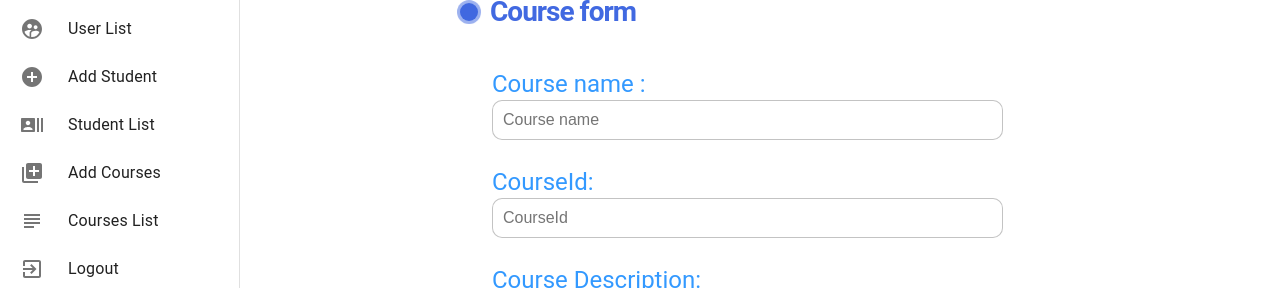
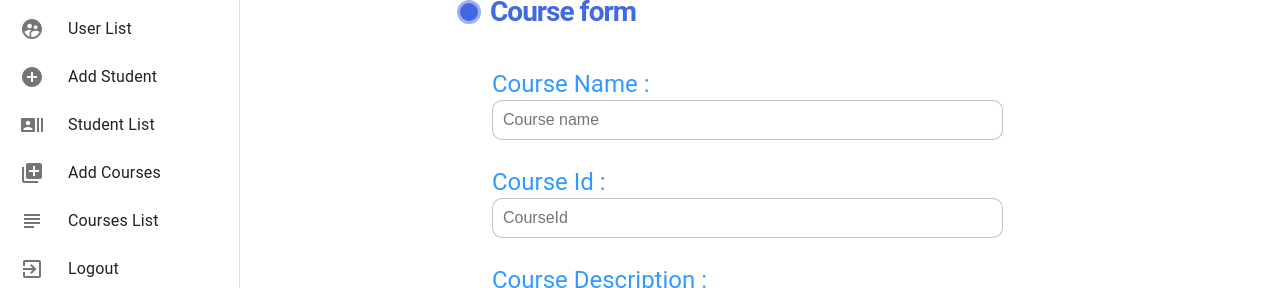
Before and after one commit to shivamshankarpandey100/adminpanel-react-materialUI, a React (Create React App) app: page /AddCourses in a window 1280 px wide. Shown: the part 164-452 px from the top of the page. Built offline with nearby package versions, Linux system fonts and the light colour scheme.

Commit message:
some changes before submission

```diff
--- a/src/Page/AddCourses.jsx
+++ b/src/Page/AddCourses.jsx
@@ -117,7 +117,7 @@ export default function AddCourses() {
               {/* <p className="message">Student Registration form </p> */}
               <div className="flex">
                 <label>
-                  Course name :
+                  Course Name :
                   <input
                     placeholder="Course name"
                     type="text"
@@ -136,7 +136,7 @@ export default function AddCourses() {
               </div>
               <div>
                 <label>
-                   CourseId:
+                   Course Id :
                   <input
                     placeholder="CourseId"
                     type="number"
@@ -169,7 +169,7 @@ export default function AddCourses() {
 
               <div>
                 <label>
-                  Course Description:
+                  Course Description :
                   <textarea
                     id="CourseDescription"
                     placeholder="Short description about course"
```
Also changed, not shown: src/Page/AddStudent.jsx (+6 -6 lines).
